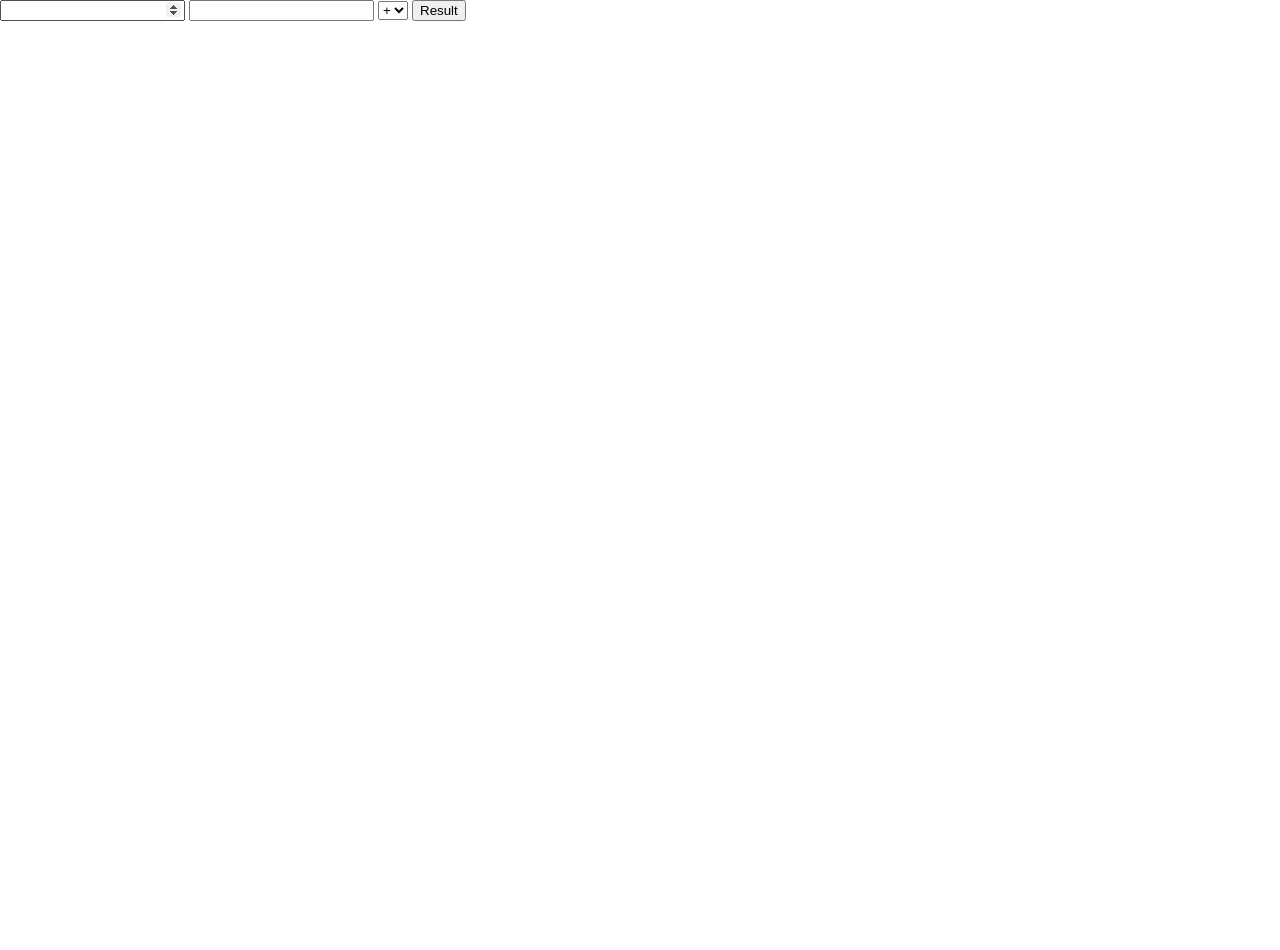
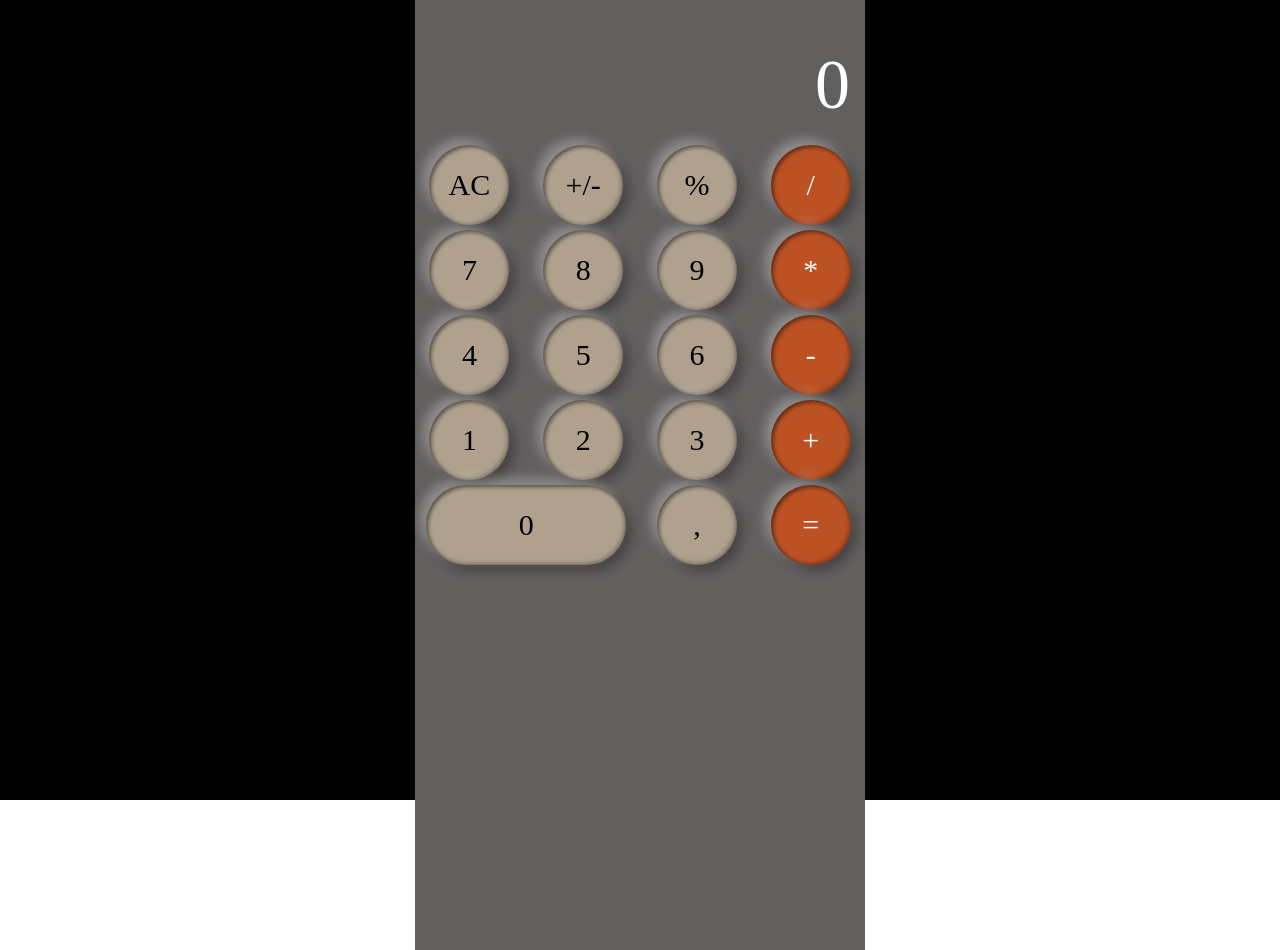
Before and after one commit to vlaskiri/Calculate, a plain HTML site: page index.html in a window 1280 px wide. Before the commit the page ends 800 px from the top, so only its background shows below. Drawn offline with Linux system fonts and the light colour scheme.

Commit message:
Project 0.3

```diff
--- a/index.html
+++ b/index.html
@@ -10,16 +10,43 @@
 <body>
 
 <main>
-    <input class="js-input-a" type="number">
-    <input class="js-input-b" type="number">
-    <select class="js-operation">
-        <option value="+">+</option>
-        <option value="-">-</option>
-        <option value="*">*</option>
-        <option value="/">/</option>
-    </select>
-    <button class="js-btn-result">Result</button>
-    <p class="js-output"></p>
+    <div class="calculate-front">
+        <div class="result">0</div>
+            <div class="parent">
+                <div class="operation div1">AC</div>
+                <div class="operation div2">+/-</div>
+                <div class="operation div3">%</div>
+                <div class="operation div4">/</div>
+                <div class="operation div5">7</div>
+                <div class="operation div6">8</div>
+                <div class="operation div7">9</div>
+                <div class="operation div8">*</div>
+                <div class="operation div9">4</div>
+                <div class="operation div10">5</div>
+                <div class="operation div11">6</div>
+                <div class="operation div12">-</div>
+                <div class="operation div13">1</div>
+                <div class="operation div14">2</div>
+                <div class="operation div15">3</div>
+                <div class="operation div16">+</div>
+                <div class="operation div17">0</div>
+                <div class="operation div18">,</div>
+                <div class="operation div19">=</div>
+            </div>
+    </div>
+
+
+
+<!--    <input class="js-input-a" type="number">-->
+<!--    <input class="js-input-b" type="number">-->
+<!--    <select class="js-operation">-->
+<!--        <option value="+">+</option>-->
+<!--        <option value="-">-</option>-->
+<!--        <option value="*">*</option>-->
+<!--        <option value="/">/</option>-->
+<!--    </select>-->
+<!--    <button class="js-btn-result">Result</button>-->
+<!--    <p class="js-output"></p>-->
 
 </main>
 
--- a/styles/index.css
+++ b/styles/index.css
@@ -0,0 +1,115 @@
+main {
+    background-color: black;
+    height: 100vh;
+}
+.calculate-front {
+    display: flex;
+    flex-direction: column;
+    background: #625F5F;
+    width: 450px;
+    height: 950px;
+    margin: 0 auto;
+    gap: 5px;
+
+}
+
+.result {
+    font-size: 70px;
+    display: flex;
+    flex-direction: row-reverse;
+    color: white;
+    padding: 20px 15px;
+    height: 140px;
+    justify-content: flex-start;
+    align-items: flex-end;
+}
+
+.parent {
+    display: grid;
+    grid-template-columns: repeat(4, 1fr);
+    grid-template-rows: repeat(4, 1fr);
+    grid-column-gap: 5px;
+    grid-row-gap: 5px;
+    justify-items: center;
+}
+
+.operation {
+    font-size: 30px;
+    width: 80px;
+    height: 80px;
+    display: flex;
+    justify-content: center;
+    align-items: center;
+    background: #B0A18F;
+    color: black;
+    /*border: 1px solid white;*/
+    border-radius: 50%;
+    box-shadow:
+            -6px -6px 12px rgba(255, 255, 255, 0.3),
+            6px 6px 12px rgba(0, 0, 0, 0.3),
+            inset 2px 2px 4px rgba(0, 0, 0, 0.5),
+            inset -2px -2px 4px rgba(0, 0, 0, 0.25);
+    padding: 5px;
+}
+
+.div1 { grid-area: 1 / 1 / 2 / 2; }
+
+.div2 { grid-area: 1 / 2 / 2 / 3; }
+
+.div3 { grid-area: 1 / 3 / 2 / 4; }
+
+.div4 {
+    color: white;
+    grid-area: 1 / 4 / 2 / 5;
+    background: #BC5224;
+}
+
+.div5 { grid-area: 2 / 1 / 3 / 2; }
+
+.div6 { grid-area: 2 / 2 / 3 / 3; }
+
+.div7 { grid-area: 2 / 3 / 3 / 4; }
+
+.div8 {
+    color: white;
+    grid-area: 2 / 4 / 3 / 5;
+    background: #BC5224;
+}
+
+.div9 { grid-area: 3 / 1 / 4 / 2; }
+
+.div10 { grid-area: 3 / 2 / 4 / 3; }
+
+.div11 { grid-area: 3 / 3 / 4 / 4; }
+
+.div12 {
+    color: white;
+    grid-area: 3 / 4 / 4 / 5;
+    background: #BC5224;
+}
+
+.div13 { grid-area: 4 / 1 / 5 / 2; }
+
+.div14 { grid-area: 4 / 2 / 5 / 3; }
+
+.div15 { grid-area: 4 / 3 / 5 / 4; }
+
+.div16 {
+    color: white;
+    grid-area: 4 / 4 / 5 / 5;
+    background: #BC5224;
+}
+
+.div17 {
+    grid-area: 5 / 1 / 6 / 3;
+    width: 200px;
+    border-radius: 50px;
+}
+
+.div18 { grid-area: 5 / 3 / 6 / 4; }
+
+.div19 {
+    color: white;
+    grid-area: 5 / 4 / 6 / 5;
+    background: #BC5224;
+}
```
